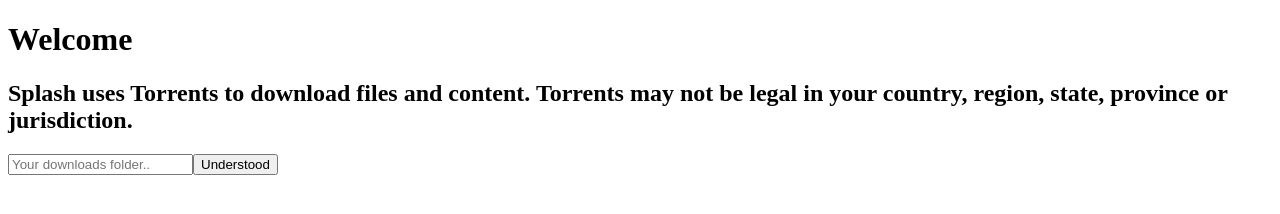
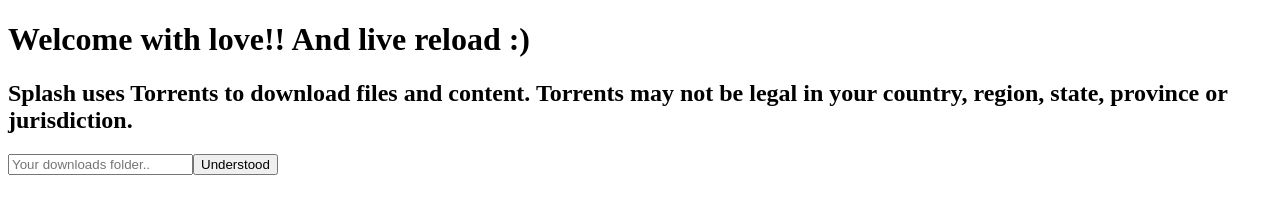
Before and after one commit to bberak/Splash, a plain HTML site: page Site/Views/index.html in a window 1280 px wide. Drawn offline with Linux system fonts and the light colour scheme.

Commit message:
Just playing around with some AutoReload stuff and Git

```diff
--- a/Site/Scripts/components.js
+++ b/Site/Scripts/components.js
@@ -98,7 +98,7 @@
     render: function() {
         return (
             <div>
-                <h1>Welcome</h1>
+                <h1>Welcome with love!! And live reload :)</h1>
                 <h2>Splash uses Torrents to download files and content. Torrents may not be legal in your country, region, state, province or jurisdiction.</h2>
                 <input type="text" placeholder="Your downloads folder.." />
                 <input type="submit" value="Understood" />
```
Also changed, not shown: Site/Styles/app.css (line endings or trailing spaces).
